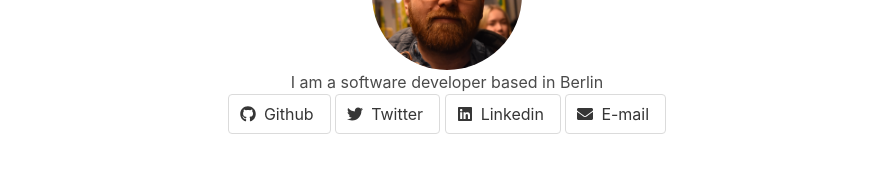
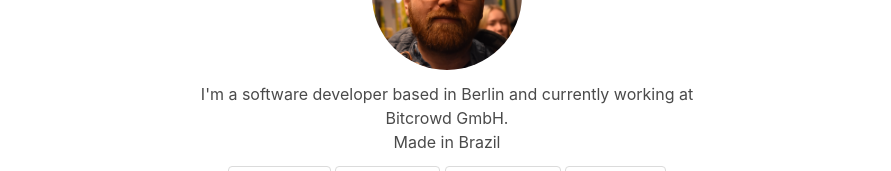
Before and after one commit to paulodiniz/paulodiniz.github.io, a plain HTML site: page index.html in a window 1280 px wide. Shown: the part 188-359 px from the top of the page, without its empty margins (193-1084 px from the left). Drawn offline with nearby package versions, Linux system fonts and the light colour scheme.

Commit message:
small description

```diff
--- a/index.html
+++ b/index.html
@@ -38,8 +38,11 @@
 
           <div class="container" id="avatar"></div>
 
-          <div class="container">
-            I am a software developer based in Berlin
+          <div class="container column is-6">
+            <p>
+              I'm a software developer based in Berlin and currently working at Bitcrowd GmbH.
+            </p>
+            <p> Made in Brazil </p>
           </div>
 
           <div class="container">
```
